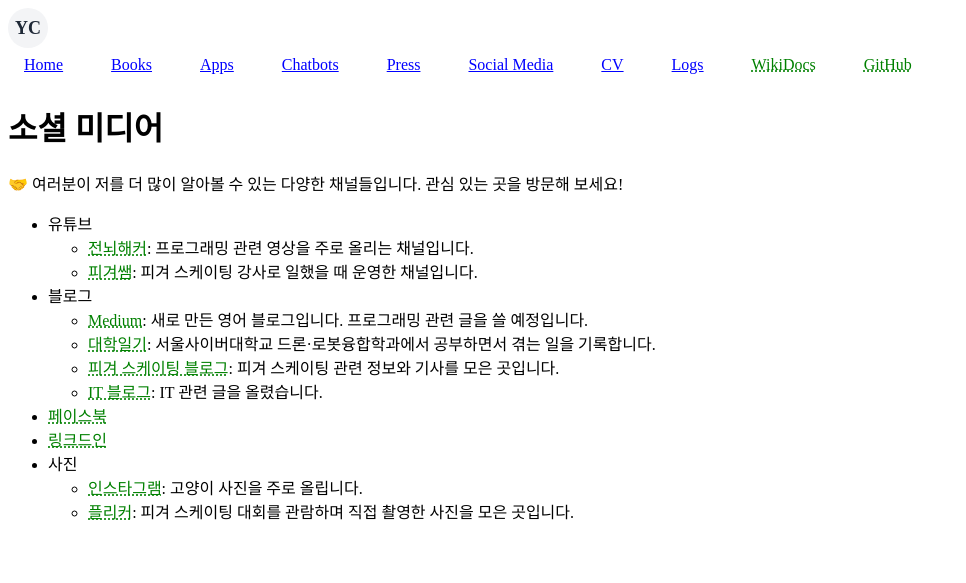
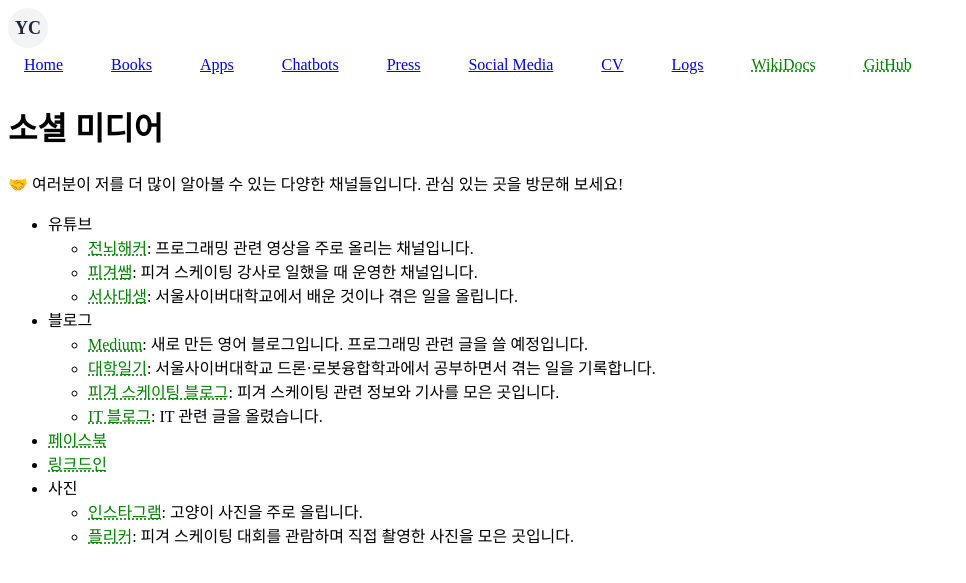
Before and after one commit to ychoi-kr/ychoi.kr, a Jekyll site: the page built from social-media.md, in a window 1280 px wide. Shown: the top 583 px of the page, without its empty margins (0-966 px from the left). Built offline with Jekyll 4.4.1, drawn with Linux system fonts in a browser that asks for light colours.

Commit message:
Add YouTube channel

```diff
--- a/social-media.md
+++ b/social-media.md
@@ -11,6 +11,7 @@
 - 유튜브
   - [전뇌해커](https://www.youtube.com/@ychoikr): 프로그래밍 관련 영상을 주로 올리는 채널입니다.
   - [피겨쌤](https://www.youtube.com/@figuresam): 피겨 스케이팅 강사로 일했을 때 운영한 채널입니다.
+  - [서사대생](https://www.youtube.com/@yc_scu): 서울사이버대학교에서 배운 것이나 겪은 일을 올립니다.
 - 블로그
   - [Medium](https://medium.com/@ychoikr): 새로 만든 영어 블로그입니다. 프로그래밍 관련 글을 쓸 예정입니다.
   - [대학일기](https://drone23.tistory.com/): 서울사이버대학교 드론·로봇융합학과에서 공부하면서 겪는 일을 기록합니다.
```
